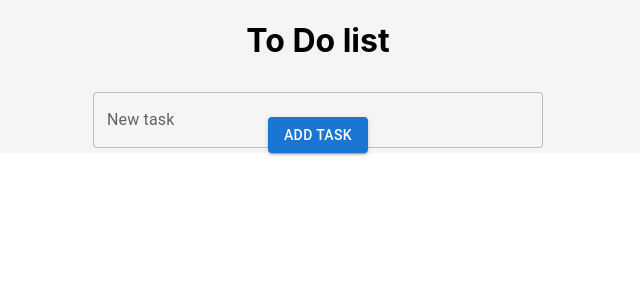
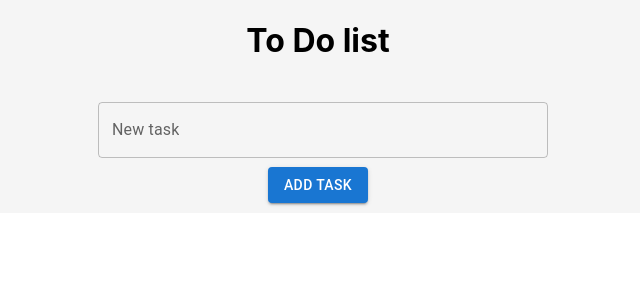
Before and after one commit to Alina-Gimp/learning-react, a React (Create React App) app: page /to-do-list in a window 1280 px wide. Shown: the top 300 px of the page, without its empty margins (322-962 px from the left). Built offline with nearby package versions, Linux system fonts and the light colour scheme.

Commit message:
HTML issue fixed

```diff
--- a/src/to-do-list/TaskInput.js
+++ b/src/to-do-list/TaskInput.js
@@ -27,7 +27,7 @@ function TaskInput({ addTask }) {
 
   return (
     <div className="buttonInputDiv">
-      <div>
+      <div className="input">
         <TextField
           className="inputTask"
           label="New task"
@@ -38,7 +38,7 @@ function TaskInput({ addTask }) {
           onKeyDown={onKeyDownHandler}
         />
       </div>
-      <div>
+      <div className="button">
         <Button className="buttonNewTask" variant="contained" onClick={onClickAdd}>Add task</Button>
       </div>
     </div>
--- a/src/to-do-list/ToDoList.css
+++ b/src/to-do-list/ToDoList.css
@@ -23,13 +23,10 @@
     display: flex;
     flex-direction: column;
     text-align: center;
-    height: 100%;
-    justify-content: space-between;
 }
 
-.buttonNewTask {
-
-
+.button {
+margin-bottom: 10px;
 }
 
 .inputTask {
@@ -41,3 +38,7 @@
     font-family: monospace;
     font-size: 20px;
 }
+
+.input {
+    margin-bottom: 40px;
+}
--- a/src/to-do-list/ToDoList.jsx
+++ b/src/to-do-list/ToDoList.jsx
@@ -15,6 +15,7 @@ function ToDoList() {
   return (
     <div className="windowList">
       <h1 className="header">To Do list</h1>
+
       <TasksList
         tasks={tasks}
       />
```
